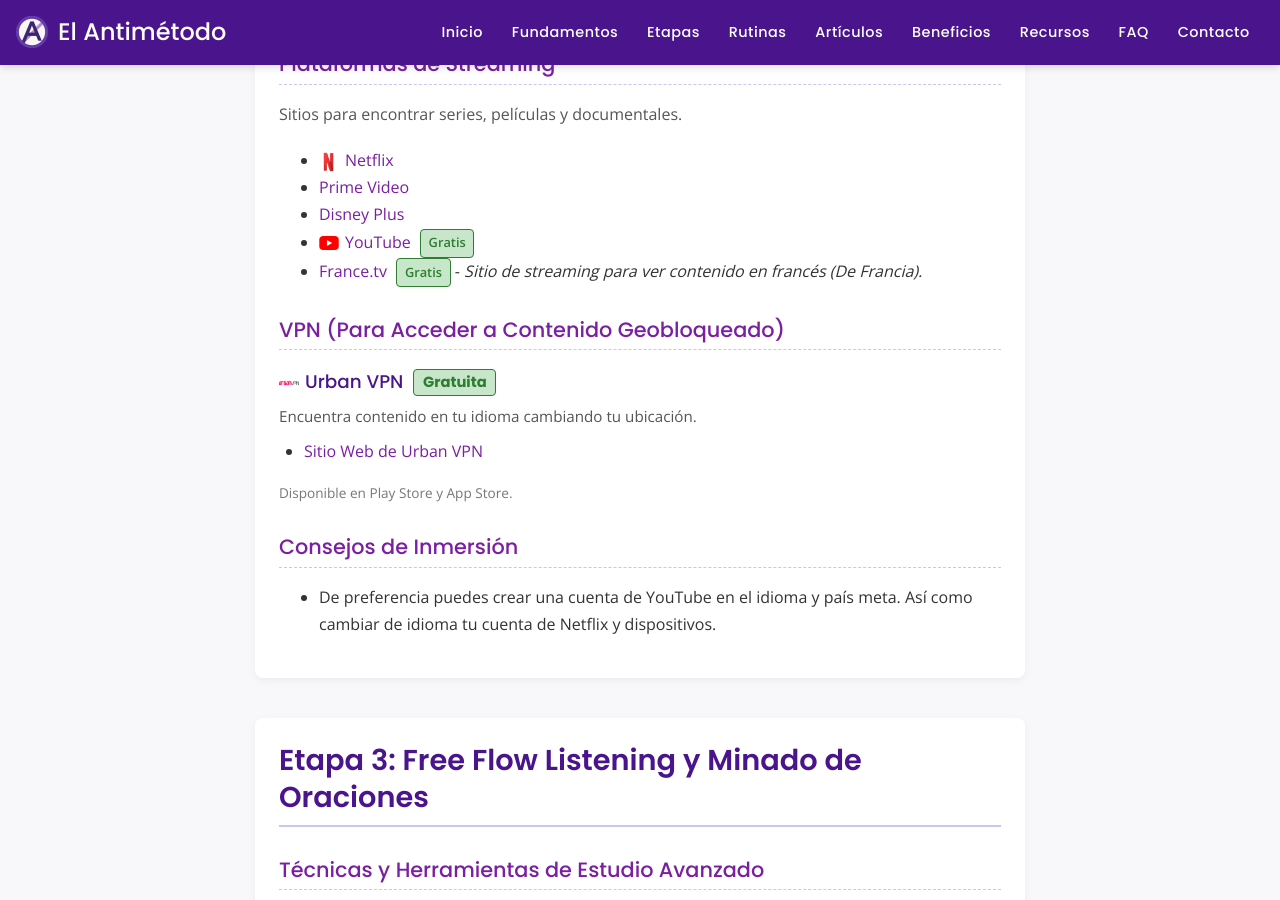
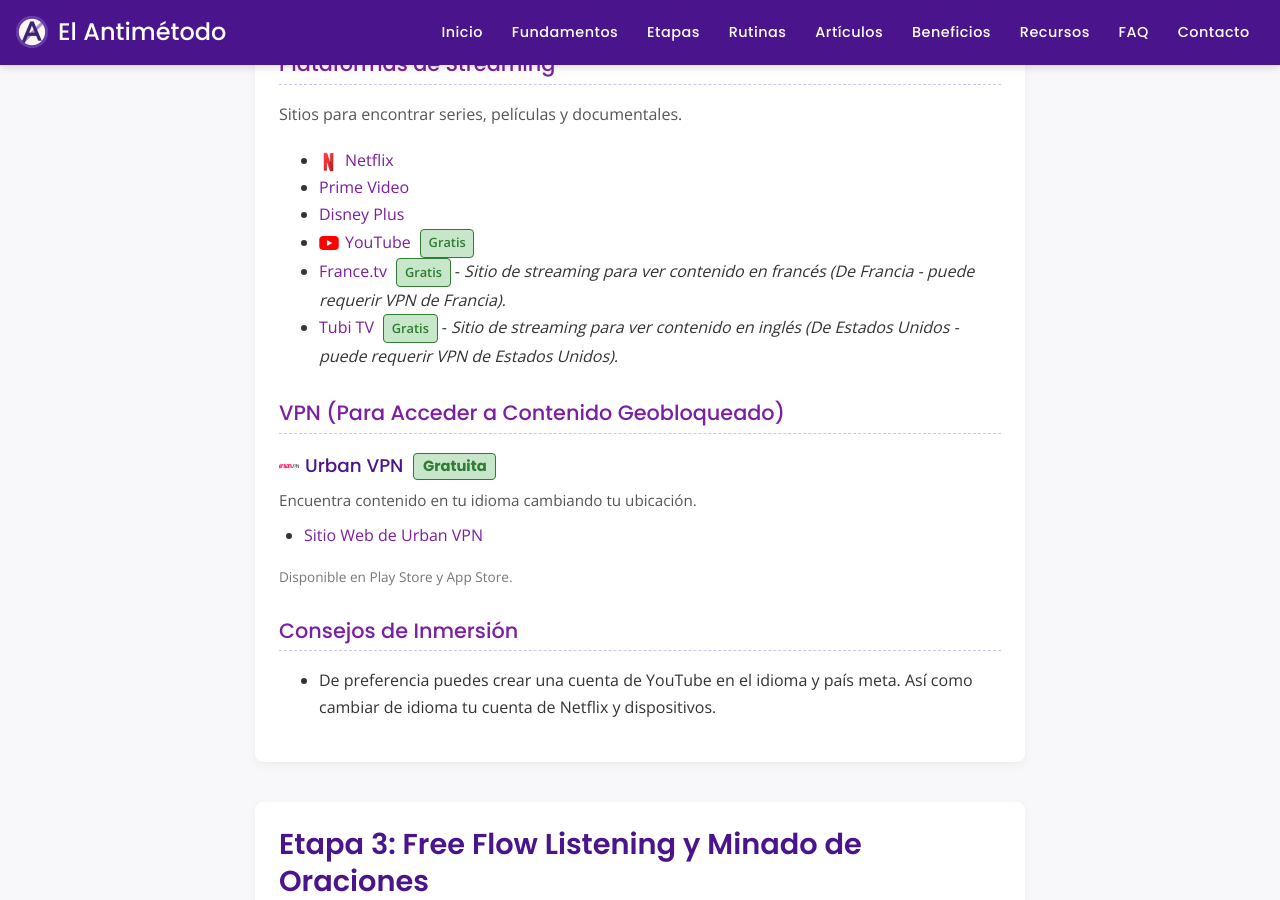
Before and after one commit to LuiseM93/ElAntimetodo, a Jekyll site: the page built from recursos.md, in a window 1280 px wide and 900 px high, scrolled down 2402 px. Built offline with Jekyll 4.4.1, drawn with Linux system fonts in a browser that asks for light colours.

Commit message:
Update recursos.md

```diff
--- a/recursos.md
+++ b/recursos.md
@@ -210,7 +210,8 @@
             <li><a href="https://www.primevideo.com" target="_blank" rel="noopener noreferrer">Prime Video</a></li>
             <li><a href="https://www.disneyplus.com" target="_blank" rel="noopener noreferrer">Disney Plus</a></li>
             <li><img src="{{ '/assets/logo-youtube.png' | relative_url }}" alt="Logo YouTube" class="resource-logo"><a href="https://www.youtube.com" target="_blank" rel="noopener noreferrer">YouTube</a> <span class="free-tag">Gratis</span></li>
-            <li><a href="https://www.france.tv" target="_blank" rel="noopener noreferrer">France.tv</a> <span class="free-tag">Gratis</span> - <em>Sitio de streaming para ver contenido en francés (De Francia).</em></li>
+            <li><a href="https://www.france.tv" target="_blank" rel="noopener noreferrer">France.tv</a> <span class="free-tag">Gratis</span> - <em>Sitio de streaming para ver contenido en francés (De Francia - puede requerir VPN de Francia).</em></li>
+            <li><a href="https://tubitv.com" target="_blank" rel="noopener noreferrer">Tubi TV</a> <span class="free-tag">Gratis</span> - <em>Sitio de streaming para ver contenido en inglés (De Estados Unidos - puede requerir VPN de Estados Unidos).</em></li>
         </ul>
     </div>
      <div class="resource-category">
```
